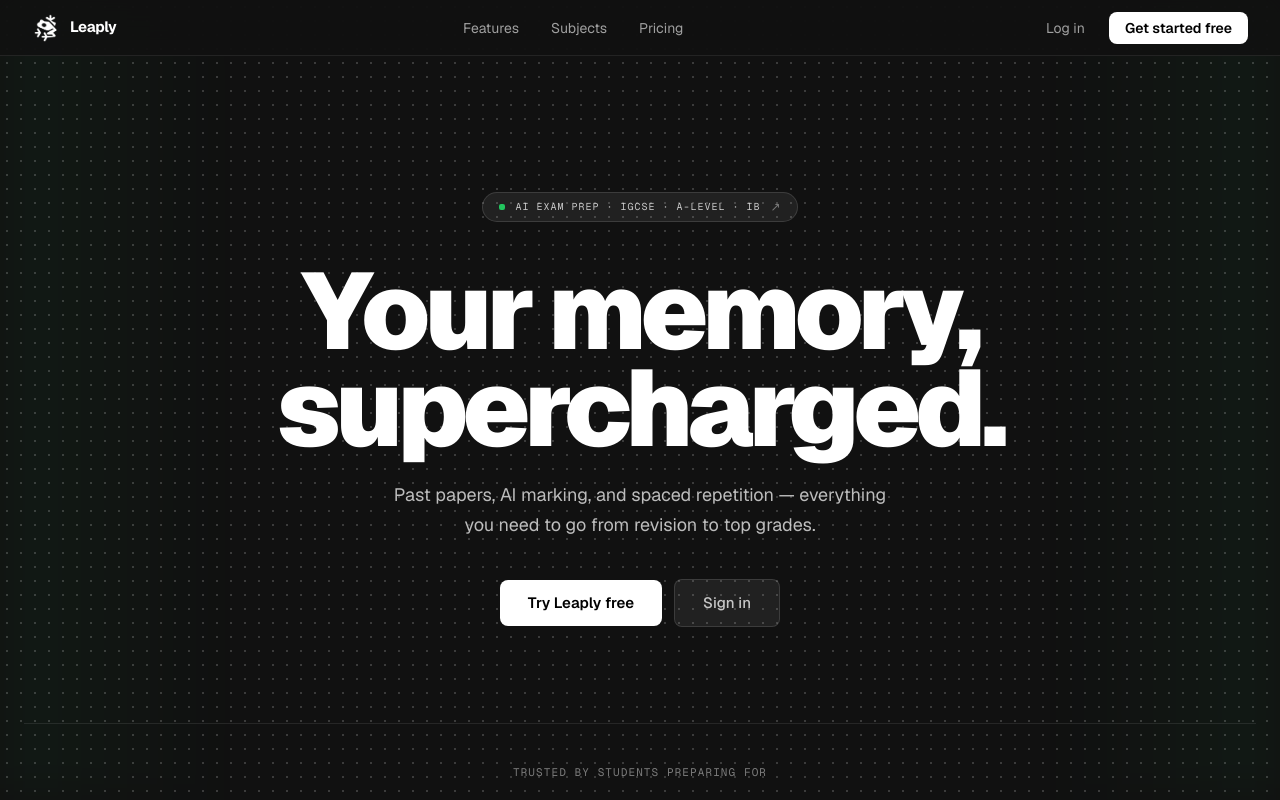
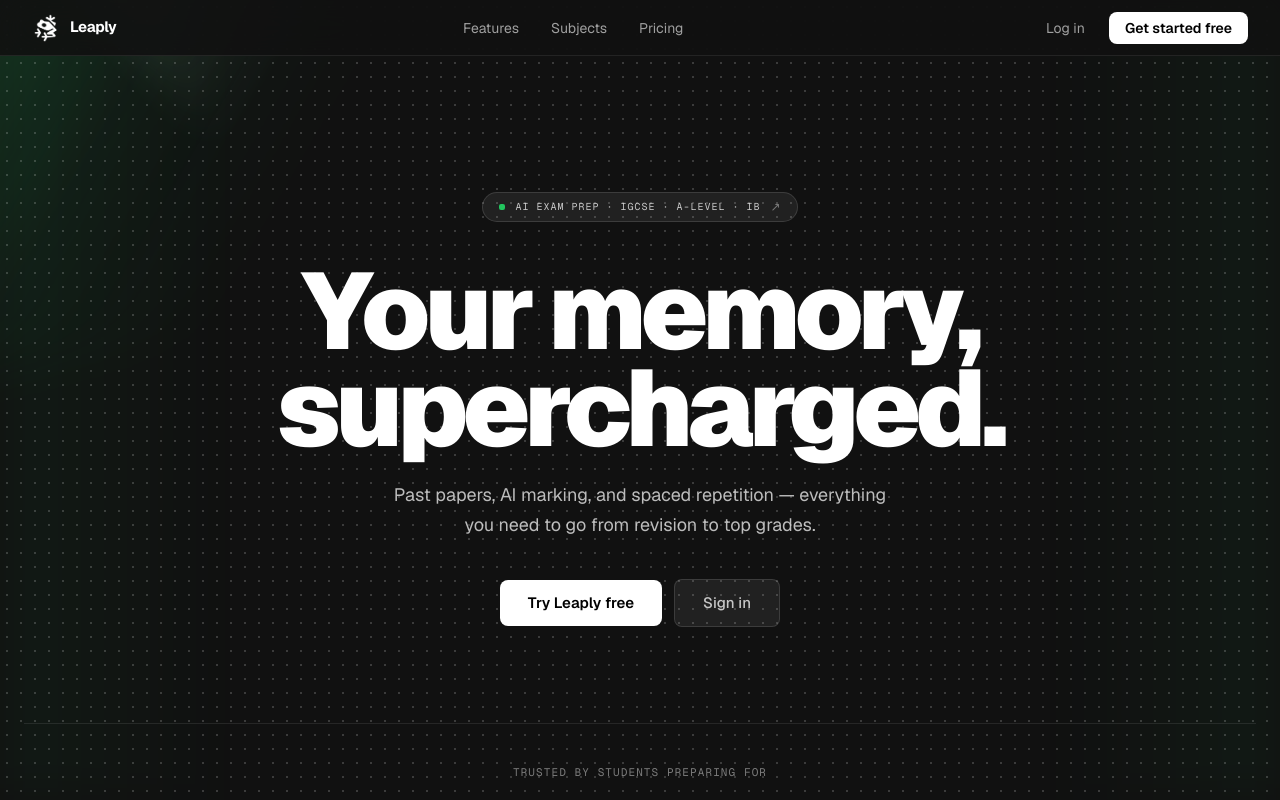
Before and after one commit to openclaw00/vantage, a Next.js app: page / in a window 1280 px wide. Shown: the top 800 px of the page. Built offline with nearby package versions, Linux system fonts and the light colour scheme.

Commit message:
Add hero light ray effect

```diff
--- a/app/page.tsx
+++ b/app/page.tsx
@@ -114,6 +114,29 @@
         top: 0, right: 0, width: "18vw", height: "100vh",
         background: "linear-gradient(to left, rgba(34,197,94,0.05) 0%, transparent 100%)",
         filter: "blur(24px)",
+      }} />
+
+      {/* Top-left hero light ray */}
+      <div className="fixed pointer-events-none" style={{
+        top: "-18vh",
+        left: "-16vw",
+        width: "56vw",
+        height: "62vh",
+        background: "linear-gradient(128deg, rgba(240,253,244,0.34) 0%, rgba(34,197,94,0.22) 24%, rgba(20,83,45,0.1) 48%, transparent 72%)",
+        filter: "blur(28px)",
+        transform: "rotate(-8deg)",
+        opacity: 0.9,
+      }} />
+      <div className="fixed pointer-events-none" style={{
+        top: "-30vh",
+        left: "-7vw",
+        width: "18vw",
+        height: "74vh",
+        background: "linear-gradient(160deg, rgba(255,255,255,0.48) 0%, rgba(187,247,208,0.24) 34%, transparent 74%)",
+        filter: "blur(18px)",
+        transform: "rotate(-38deg)",
+        transformOrigin: "top left",
+        opacity: 0.72,
       }} />
 
       <DotGrid />
```
